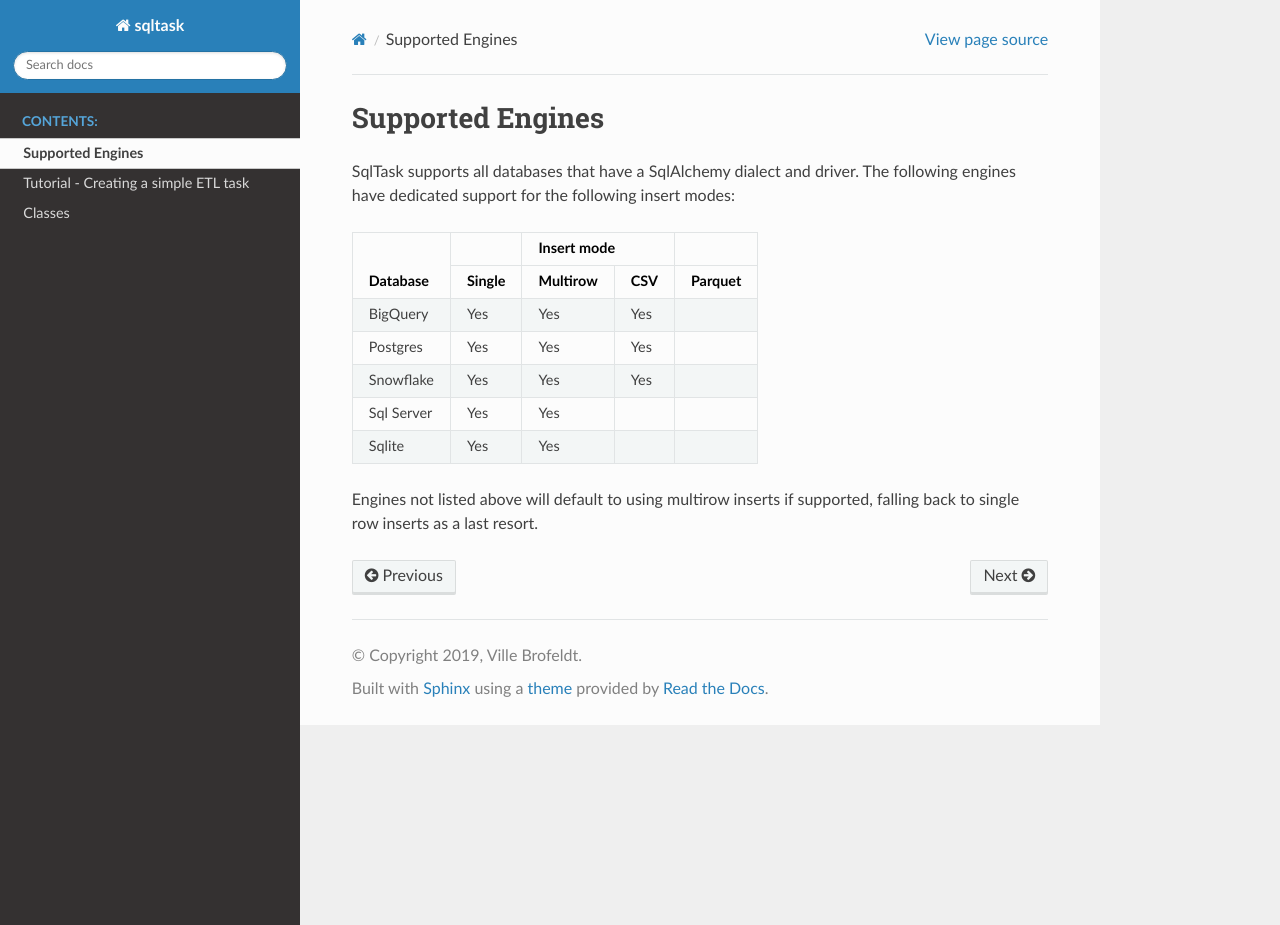
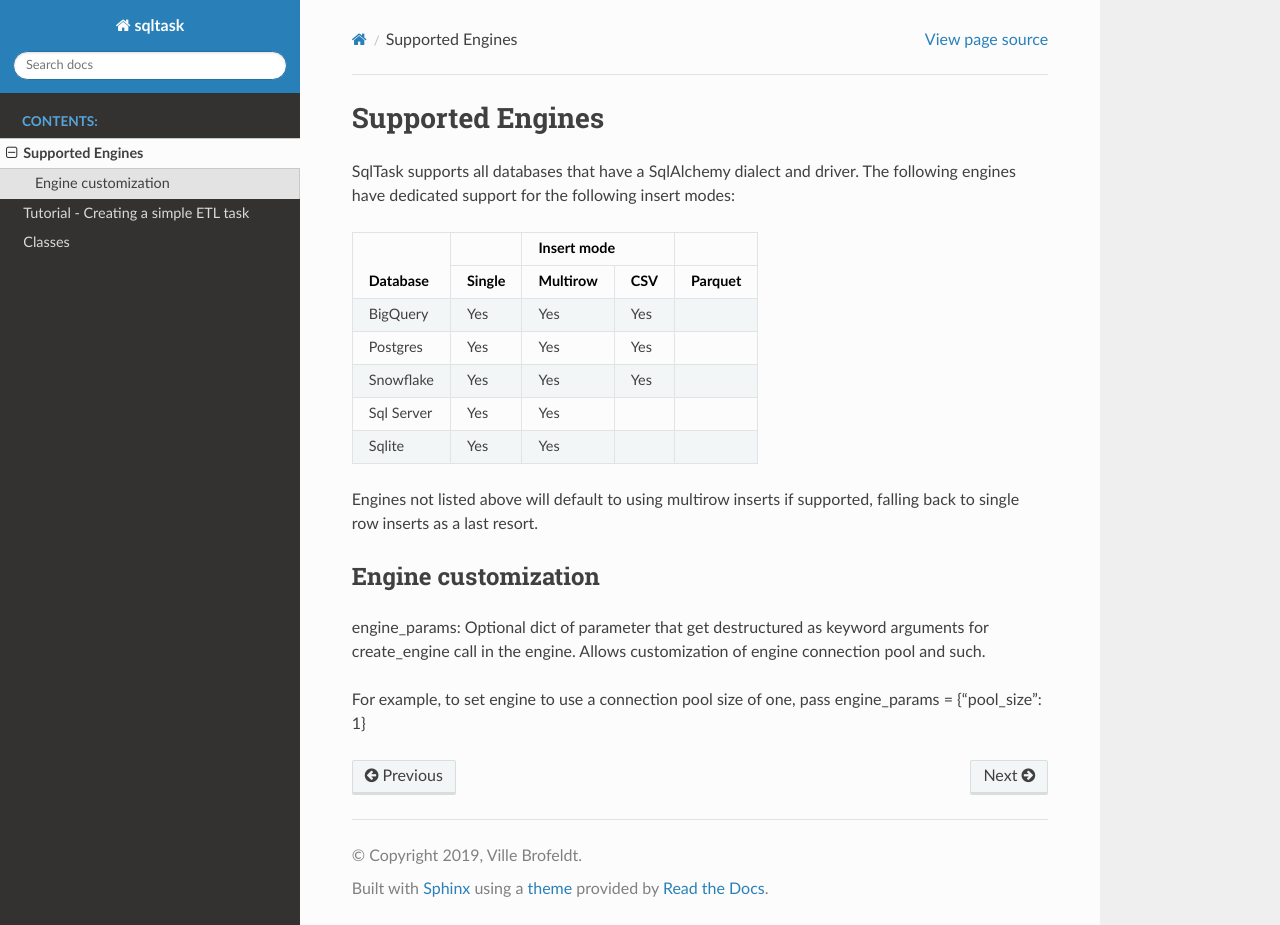
Before and after one commit to villebro/sqltask, a Sphinx documentation site: the page built from docs/engines.rst, in a window 1280 px wide and 925 px high. Built offline with Sphinx 7.4.7 and the Read the Docs theme 2.0.0, drawn with Linux system fonts in a browser that asks for light colours.

Commit message:
add engine_arams to parametrise sqlalchemy engine creation, change metadata_kwargs to metadata_params, add a customization example in engine documentation (#23)

```diff
--- a/docs/engines.rst
+++ b/docs/engines.rst
@@ -22,3 +22,10 @@ following engines have dedicated support for the following insert modes:
 
 Engines not listed above will default to using multirow inserts if supported,
 falling back to single row inserts as a last resort.
+
+Engine customization
+####################
+
+engine_params: Optional dict of parameter that get destructured as keyword arguments for create_engine call in the engine. Allows customization of engine connection pool and such.
+
+For example, to set engine to use a connection pool size of one, pass engine_params = {"pool_size": 1}
```
Also changed, not shown: 1 other file.
